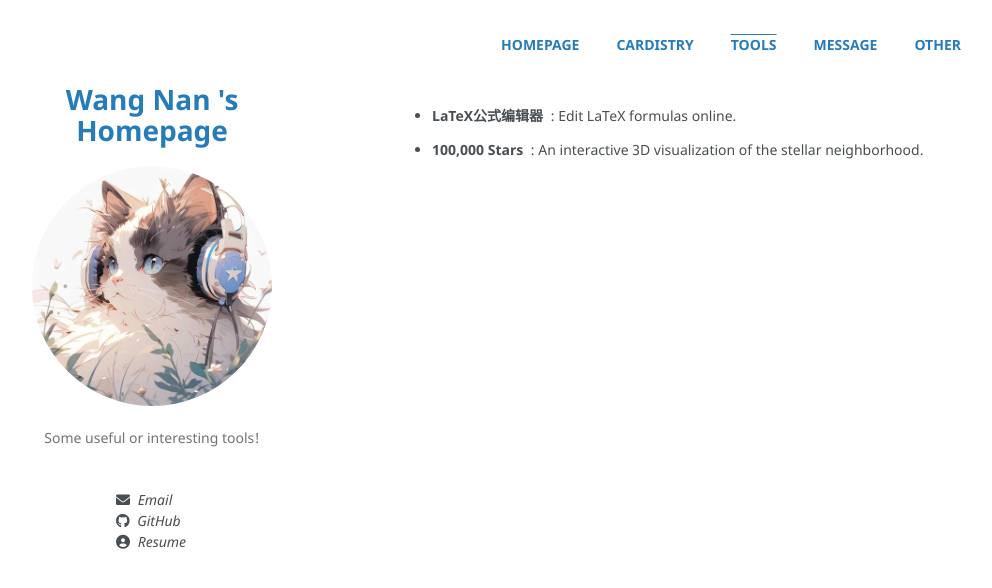
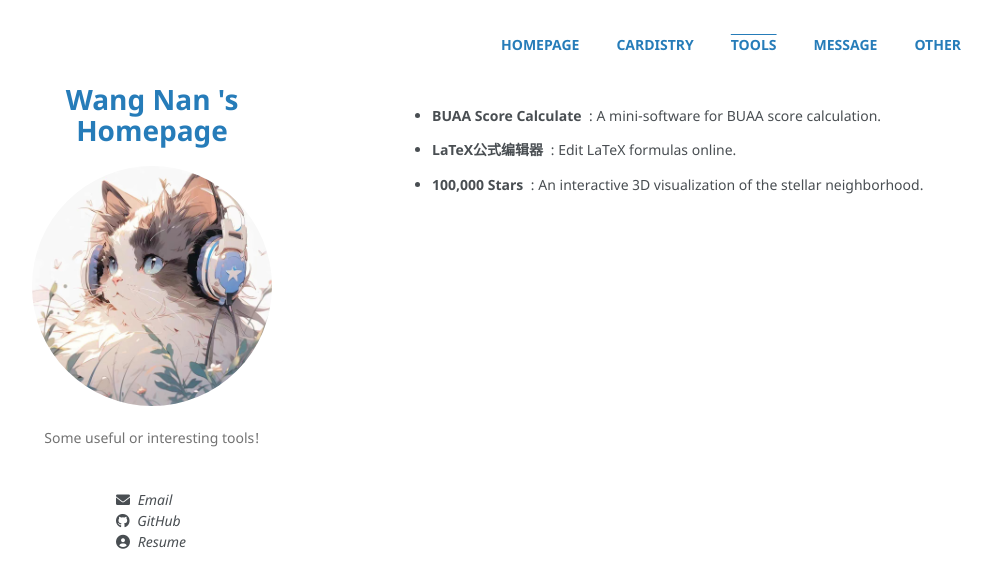
Before and after one commit to theFool-wn/theFool-wn.github.io, a Jekyll site: the page built from _pages/tools.html, in a window 1280 px wide and 900 px high. Shown: the top 588 px of the window, without its empty margins (128-1120 px from the left). Built offline with Jekyll 4.4.1, drawn with Linux system fonts in a browser that asks for light colours.

Commit message:
Update tools.html

```diff
--- a/_pages/tools.html
+++ b/_pages/tools.html
@@ -8,6 +8,12 @@ permalink: /Tools/
 
 <br>
 <ul style="color: #494e52">
+  <li style="padding-bottom: 10pt">
+    <a href="https://github.com/theFool-wn/BUAA-Score-Calculate" target="_blank" style="color: inherit; text-decoration:none; font-weight: bold"
+      onmouseover="this.style.textDecoration='underline'" onmouseout="this.style.textDecoration='none'">BUAA Score Calculate</a>
+    &nbsp;: A mini-software for BUAA score calculation.
+  </li>
+
   <li style="padding-bottom: 10pt">
     <a href="https://www.latexlive.com/" target="_blank" style="color: inherit; text-decoration:none; font-weight: bold"
       onmouseover="this.style.textDecoration='underline'" onmouseout="this.style.textDecoration='none'">LaTeX公式编辑器</a>
```
